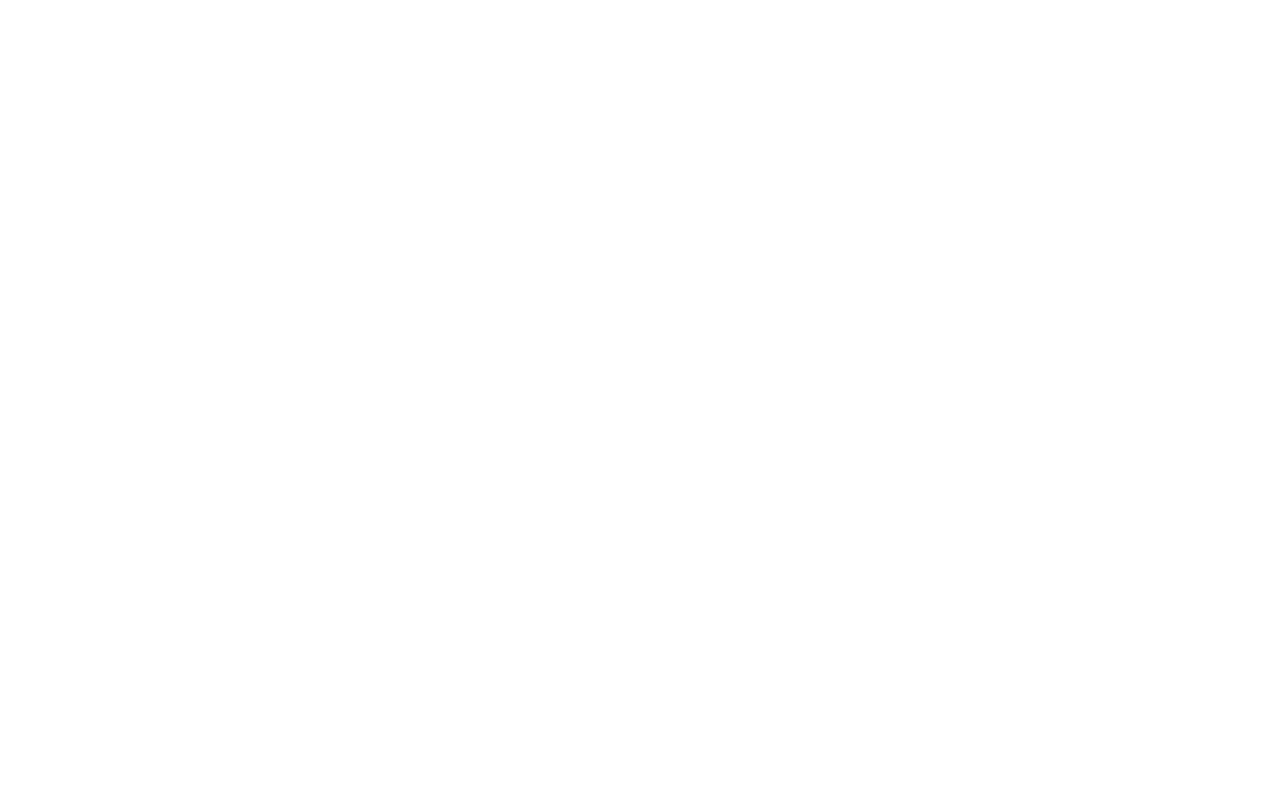
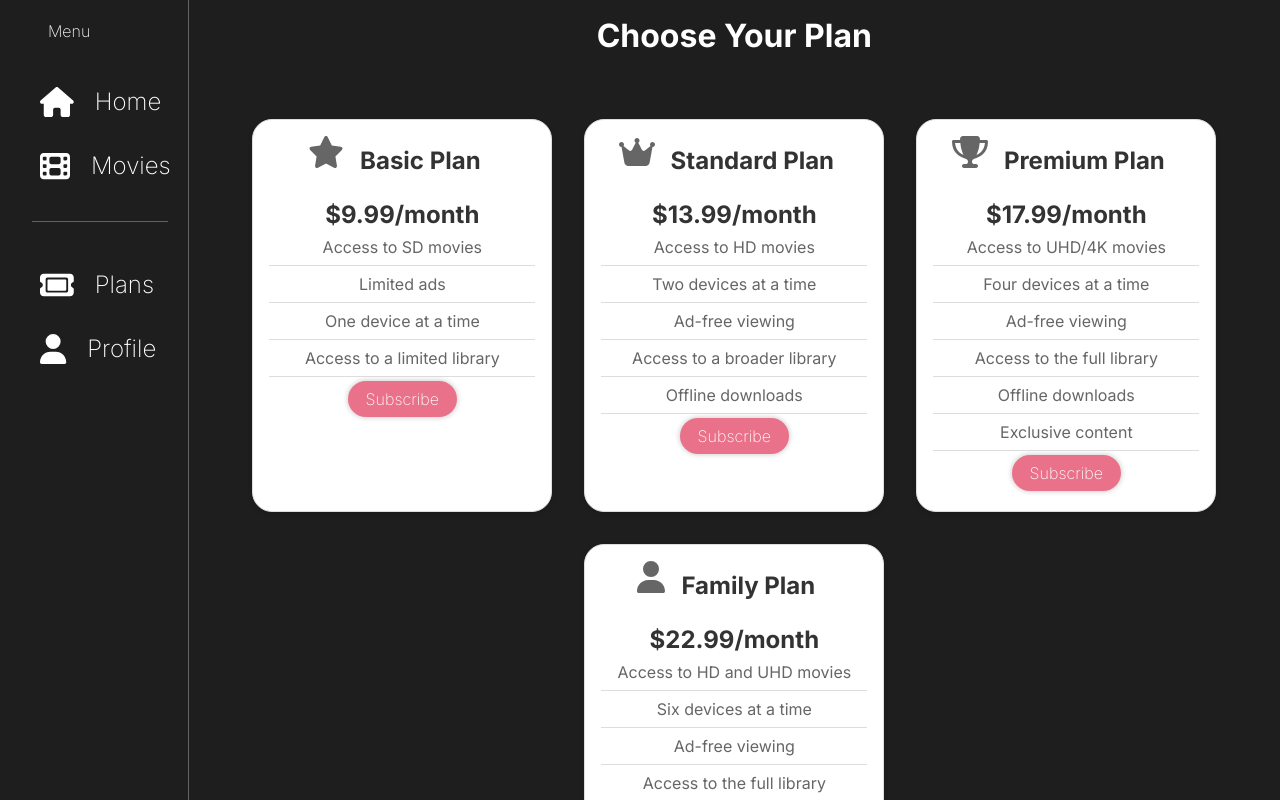
Before and after one commit to mahran-jpeg/Movie-react, a React (Vite) app: page /plans in a window 1280 px wide. Before the commit this address had no page. Shown: the top 800 px of the page. Built offline with nearby package versions, Linux system fonts and the light colour scheme.

Commit message:
plans and starting api

```diff
--- a/package.json
+++ b/package.json
@@ -13,9 +13,11 @@
     "@fortawesome/fontawesome-svg-core": "^6.5.2",
     "@fortawesome/free-solid-svg-icons": "^6.5.2",
     "@fortawesome/react-fontawesome": "^0.2.2",
+    "axios": "^1.7.2",
     "react": "^18.3.1",
     "react-dom": "^18.3.1",
-    "react-router-dom": "^6.24.0"
+    "react-router-dom": "^6.24.1",
+    "react-transition-group": "^4.4.5"
   },
   "devDependencies": {
     "@types/react": "^18.3.3",
--- a/src/App.jsx
+++ b/src/App.jsx
@@ -6,24 +6,21 @@ import HomeMovies from "./components/HomeMovies";
 import { BrowserRouter as Router, Routes, Route } from "react-router-dom";
 import HomePage from "./pages/HomePage";
 import MoviesPages from "./pages/MoviesPages";
-
+import ProfilePage from "./pages/ProfilePage";
+import { Link } from "react-router-dom";
+import PlansPage from "./pages/PlansPage";
 function App() {
   return (
     <>
       <>
-
-      <Router>
+        <Router>
           <Routes>
             <Route path="/" element={<HomePage />} />
-
-              <Route path="/movies" element={<MoviesPages />} />
-
+            <Route path="/movies" element={<MoviesPages />} />
+            <Route path="/profile" element={<ProfilePage />} />
+            <Route path="/plans" element={<PlansPage/>}/>
           </Routes>
-
-
         </Router>
-
-
       </>
     </>
   );
--- a/src/UI/HomeMovie.jsx
+++ b/src/UI/HomeMovie.jsx
@@ -4,6 +4,7 @@ import { faClock } from "@fortawesome/free-solid-svg-icons/faClock";
 import { faStar } from "@fortawesome/free-solid-svg-icons";
 import { faEarthAmericas } from "@fortawesome/free-solid-svg-icons/faEarthAmericas";
 import "../index.css";
+import { Link } from 'react-router-dom';
 const HomeMovie = ({image,title}) => {
   return (
   <>
@@ -13,9 +14,9 @@ const HomeMovie = ({image,title}) => {
                   <h3 className="movie__info__title">{title}</h3>
                   <div className="movie__info__list">
                     <div className="movie__info">
-                   <a href ='/'className='movie__hover__button'>
+                   <Link to ='/'className='movie__hover__button'>
                     Click for more
-                    </a>
+                    </Link>
                     </div>
                   </div>
                 </figure>
--- a/src/components/Header.jsx
+++ b/src/components/Header.jsx
@@ -6,6 +6,7 @@ import { faUser } from '@fortawesome/free-solid-svg-icons/faUser';
 import { faGear } from '@fortawesome/free-solid-svg-icons/faGear';
 import { faMagnifyingGlass } from '@fortawesome/free-solid-svg-icons/faMagnifyingGlass';
 import Sidebar from './Sidebar';
+import { Link } from 'react-router-dom';
 const Header = () => {
   return (
 <>
@@ -23,7 +24,7 @@ const Header = () => {
             With over 3000 movies on Ticket<span className="red">+</span>, the possibilities are endless!
 
 
-            Discover our <span className="red"> Affordable plans</span>  and <span className='red'>Movies</span> !
+            Discover our < Link to ='/plans'className="red"> Affordable plans</Link>  and <Link to ='/movies' className='red'>Movies</Link> !
           </h3>
           <div className="movie__input__wrapper">
 
--- a/src/components/Sidebar.jsx
+++ b/src/components/Sidebar.jsx
@@ -4,6 +4,7 @@ import { faHome } from "@fortawesome/free-solid-svg-icons/faHome";
 import { faUser } from "@fortawesome/free-solid-svg-icons/faUser";
 import { faTicket } from "@fortawesome/free-solid-svg-icons/faTicket";
 import { faFilm } from "@fortawesome/free-solid-svg-icons/faFilm";
+import { Link } from "react-router-dom";
 
 const Sidebar = () => {
   return (
@@ -12,31 +13,31 @@ const Sidebar = () => {
     <h2 className="sidebar__title">Menu</h2>
     <ul className="sidebar__links">
       <li className="sidebar__link__wrapper">
-        <a className="sidebar__icon__wrapper" href="/">
+        <Link className="sidebar__icon__wrapper" to ="/">
           <FontAwesomeIcon icon={faHome} className="sidebar__icon" />
-        </a>
-        <a href="/" className="sidebar__link">Home</a>
+        </Link>
+        <Link to="/" className="sidebar__link">Home</Link>
       </li>
       <li className="sidebar__link__wrapper">
-        <a className="sidebar__icon__wrapper" href="/movies">
+        <Link className="sidebar__icon__wrapper" to="/movies">
           <FontAwesomeIcon icon={faFilm} className="sidebar__icon" />
-        </a>
-        <a href="/movies" className="sidebar__link">Movies</a>
+        </Link>
+        <Link to ="/movies" className="sidebar__link">Movies</Link>
       </li>
 
       <div className="thin-line"></div>
 
       <li className="sidebar__link__wrapper">
-        <a className="sidebar__icon__wrapper" href="/plans">
+        <Link className="sidebar__icon__wrapper" to="/plans">
           <FontAwesomeIcon icon={faTicket} className="sidebar__icon" />
-        </a>
-        <a href="/plans" className="sidebar__link">Plans</a>
+        </Link>
+        <Link to="/plans" className="sidebar__link">Plans</Link>
       </li>
       <li className="sidebar__link__wrapper">
-        <a className="sidebar__icon__wrapper" href="/profile">
+        <Link className="sidebar__icon__wrapper" to ="/profile">
           <FontAwesomeIcon icon={faUser} className="sidebar__icon" />
-        </a>
-        <a href="/profile" className="sidebar__link">Profile</a>
+        </Link>
+        <Link to ="/profile" className="sidebar__link">Profile</Link>
       </li>
     </ul>
   </div>
--- a/src/index.css
+++ b/src/index.css
@@ -9,7 +9,6 @@
   list-style: none;
   text-decoration: none;
   scroll-behavior: smooth;
-
 }
 ::placeholder {
   font-style: Inter;
@@ -166,7 +165,7 @@ a {
   align-items: center;
   text-align: center;
   gap: 20px;
-  background-color: transparent ;
+  background-color: transparent;
 }
 
 /* HOME MOVIE  */
@@ -178,7 +177,6 @@ a {
   background-color: transparent;
   margin-top: -280px;
   flex-wrap: wrap;
-
 }
 
 .movie__info__title {
@@ -216,7 +214,7 @@ a {
 .movie {
   width: 198px;
   margin: 24px 8px;
-  background-color:transparent;
+  background-color: transparent;
   color: #1a1a1a;
   border-radius: 8px;
   overflow: hidden;
@@ -333,7 +331,6 @@ a {
   }
   .movie__background__text {
     transform: translate(-80%, -30%);
-
   }
 }
 @media (max-width: 768px) {
@@ -347,30 +344,29 @@ a {
     margin: 0 auto;
     max-width: 400px;
   }
-  .movie__background__para{
+  .movie__background__para {
     font-size: 16px;
   }
-  .sidebar__link{
+  .sidebar__link {
     display: none;
   }
-  .sidebar__title{
+  .sidebar__title {
     display: none;
   }
-  .movie__background{
+  .movie__background {
     width: 90%;
-
   }
-  .sidebar{
+  .sidebar {
     width: 250px;
   }
-  .sidebar__links{
+  .sidebar__links {
     margin-right: 22px;
     gap: 20px;
   }
-  .thin-line{
+  .thin-line {
     width: 100%;
   }
-  .sidebar__icon{
+  .sidebar__icon {
     margin-top: 20px;
   }
 }
@@ -380,7 +376,7 @@ a {
     margin-right: 630px;
     width: 30%;
   }
-  .movie__searching__results{
+  .movie__searching__results {
     margin-right: 30px;
   }
   .movie__background__text {
@@ -388,30 +384,29 @@ a {
     margin: 0 auto;
     max-width: 350px;
   }
-  .movie__background__para{
+  .movie__background__para {
     font-size: 16px;
   }
-  .sidebar__link{
+  .sidebar__link {
     display: none;
   }
-  .sidebar__title{
+  .sidebar__title {
     display: none;
   }
-  .movie__background{
+  .movie__background {
     width: 90%;
-
   }
-  .sidebar{
+  .sidebar {
     width: 250px;
   }
-  .sidebar__links{
+  .sidebar__links {
     margin-right: 22px;
     gap: 20px;
   }
-  .thin-line{
+  .thin-line {
     width: 100%;
   }
-  .sidebar__icon{
+  .sidebar__icon {
     margin-top: 20px;
   }
 }
@@ -425,17 +420,17 @@ a {
     width: 150px;
     margin: 20px;
   }
-.movie__search__title{
+  .movie__search__title {
     font-size: 18px;
   }
   .movie__img {
     height: auto;
     max-width: 100%;
   }
-  .movie__searching__results{
+  .movie__searching__results {
     margin-right: 30px;
   }
-  .movie__searching__results{
+  .movie__searching__results {
     margin-right: 70px;
   }
   .movie__background__text {
@@ -443,30 +438,29 @@ a {
     margin: 0 auto;
     max-width: 200px;
   }
-  .movie__background__para{
+  .movie__background__para {
     font-size: 16px;
   }
-  .sidebar__link{
+  .sidebar__link {
     display: none;
   }
-  .sidebar__title{
+  .sidebar__title {
     display: none;
   }
-  .movie__background{
+  .movie__background {
     width: 90%;
-
   }
-  .sidebar{
+  .sidebar {
     width: 250px;
   }
-  .sidebar__links{
+  .sidebar__links {
     margin-right: 22px;
     gap: 20px;
   }
-  .thin-line{
+  .thin-line {
     width: 100%;
   }
-  .sidebar__icon{
+  .sidebar__icon {
     margin-top: 20px;
   }
   .movie__hover__button {
@@ -474,9 +468,8 @@ a {
     padding: 4px 10px;
     line-height: 18px;
   }
- .thin-line{
+  .thin-line {
     width: 18px;
-
   }
 }
 
@@ -491,7 +484,7 @@ a {
 
   justify-content: space-between;
 }
-.moviepage__search--input>input {
+.moviepage__search--input > input {
   background-color: initial;
   border: none;
   color: #fff;
@@ -505,8 +498,9 @@ a {
   color: white;
   background-color: crimson;
   font-size: 20px;
+  transition: transform 0.3s, background-color 0.3s;
 }
-.moviepage__search--button>button {
+.moviepage__search--button > button {
   background-color: initial;
   border: 3px solid #fff;
   border-radius: 8px;
@@ -518,6 +512,178 @@ a {
   color: white;
   background-color: crimson;
 }
-.icon__search{
+
+.icon__search {
   font-size: 36px;
 }
+/* PROFILE PAGE */
+.form-container {
+  width: 800px;
+  height: 500px;
+  padding: 20px;
+  background-color: #333;
+  border-radius: 8px;
+  box-shadow: 0px 0px 10px rgba(0, 0, 0, 0.3);
+  display: flex;
+  text-align: center;
+  flex-direction: column;
+  gap: 14px;
+
+}
+
+.form-container h2 {
+  margin-bottom: 20px;
+  text-align: center;
+}
+
+.form-container form {
+  display: flex;
+  flex-direction: column;
+}
+
+.form-container input {
+  margin-bottom: 10px;
+  padding: 8px;
+  font-size: 16px;
+}
+
+.form-container button {
+  padding: 10px;
+  border: none;
+  color: white;
+  cursor: pointer;
+  font-size: 16px;
+}
+
+.form-container button:hover {
+  background-color: #45a049;
+}
+
+.form-container button:last-child {
+  margin-top: 10px;
+  background-color: crimson;
+  transition: all 400ms ease;
+}
+
+.form-container button:last-child:hover {
+  background-color: #1e1e1e;
+}
+.login__container {
+  color: white;
+  padding: 20px;
+  margin: auto;
+}
+.input__profile {
+  height: 40px;
+  width: 440px;
+  box-sizing: border-box;
+margin: 14px;
+  margin-left: 150px;
+}
+.input__profile::placeholder {
+  color: black;
+  font-size: 16px;
+}
+.login__button {
+  width: 350px;
+  margin-left: 190px;
+  border-radius: 15px;
+
+}
+
+/* PLANS */
+header {
+  background-color: #1e1e1e;
+  color: #fff;
+  text-align: center;
+  padding: 1rem 0;
+}
+
+.plans {
+  display: flex;
+  justify-content: center;
+  flex-wrap: wrap;
+  margin: 2rem 0;
+}
+
+.plan {
+  background-color: #fff;
+  border: 1px solid #ddd;
+  border-radius: 20px;
+  margin: 1rem;
+  padding: 1rem;
+  width: 300px;
+  box-shadow: 0 2px 5px rgba(0, 0, 0, 0.1);
+  text-align: center;
+  transition: transform 0.3s, box-shadow 0.3s;
+}
+
+.plan:hover {
+  transform: translateY(-10px);
+  box-shadow: 0 4px 10px rgba(0, 0, 0, 0.2);
+}
+
+.plan h2 {
+  margin-top: 0;
+  font-weight: bold;
+  color: #333;
+}
+
+.price {
+  font-size: 1.5rem;
+  color: #333;
+  font-weight: bold;
+}
+
+.plans__links {
+  list-style-type: none;
+  padding: 0;
+}
+
+.plans__link {
+  border-bottom: 1px solid #ddd;
+  padding: 0.5rem 0;
+  font-size: 1rem;
+  color: #666;
+}
+
+.plan__button {
+  background: crimson;
+  border-radius: 999px;
+  box-shadow: 0 0 5px 1px rgba(0, 0, 0, 0.3);
+  color: #ffffff;
+  cursor: pointer;
+  font-size: 16px;
+  font-weight: 200;
+  opacity: 1;
+  outline: 0 solid transparent;
+  padding: 8px 18px;
+  border: 0;
+  margin-top: 4px;
+  margin-bottom: 4px;
+  opacity: 0.6;
+  transition: 0.3s;
+}
+
+.plan__button:hover {
+  opacity: 1;
+  transform: translateY(-2px);
+  box-shadow: 0 2px 5px rgba(0, 0, 0, 0.3);
+}
+
+.plan__icon {
+  font-size: 2rem;
+  margin-bottom: 1rem;
+  color: #666;
+}
+
+.plan__header {
+  display: flex;
+  align-items: center;
+  justify-content: center;
+  margin-bottom: 1rem;
+}
+
+.plan__header h2 {
+  margin: 0 1rem;
+}
--- /dev/null
+++ b/src/pages/PlansPage.jsx
@@ -0,0 +1,91 @@
+import React from 'react';
+import Sidebar from '../components/Sidebar';
+import { FontAwesomeIcon } from '@fortawesome/react-fontawesome';
+import { faStar } from '@fortawesome/free-solid-svg-icons/faStar';
+import { faCrown } from '@fortawesome/free-solid-svg-icons/faCrown';
+import { faTrophy } from '@fortawesome/free-solid-svg-icons/faTrophy';
+import { faUser } from '@fortawesome/free-solid-svg-icons/faUser';
+
+const PlansPage = () => {
+  return (
+   <>
+   <div className="app__container">
+      <Sidebar />
+
+      <div className="app__container__right">
+  <header>
+    <h1 className='planPage__header'>Choose Your Plan</h1>
+  </header>
+  <section className="plans">
+    <div className="plan">
+      <div className="plan__header">
+        <FontAwesomeIcon icon={faStar} className=' plan__icon'/>
+        <h2>Basic Plan</h2>
+      </div>
+      <p className="price">$9.99/month</p>
+      <ul className='plans__links'>
+        <li className ="plans__link" > Access to SD movies</li>
+        <li className ="plans__link">Limited ads</li>
+        <li  className ="plans__link">One device at a time</li>
+        <li className ="plans__link">Access to a limited library</li>
+      </ul>
+      <button className='plan__button'>Subscribe</button>
+    </div>
+    <div className="plan">
+      <div className="plan__header">
+        <FontAwesomeIcon icon={faCrown} className=' plan__icon'/>
+        <h2>Standard Plan</h2>
+      </div>
+      <p className="price">$13.99/month</p>
+      <ul className='plans__links'>
+        <li className ="plans__link">Access to HD movies</li>
+        <li className ="plans__link">Two devices at a time</li>
+        <li className ="plans__link">Ad-free viewing</li>
+        <li className ="plans__link">Access to a broader library</li>
+        <li className ="plans__link">Offline downloads</li>
+      </ul>
+      <button className='plan__button'>Subscribe</button>
+    </div>
+    <div className="plan">
+      <div className="plan__header">
+      <FontAwesomeIcon icon={faTrophy} className='plan__icon'/>
+        <h2>Premium Plan</h2>
+      </div>
+      <p className="price">$17.99/month</p>
+      <ul className='plans__links'>
+        <li className='plans__link'>Access to UHD/4K movies</li>
+        <li className='plans__link'>Four devices at a time</li>
+        <li className='plans__link'>Ad-free viewing</li>
+        <li className='plans__link'>Access to the full library</li>
+        <li className='plans__link'>Offline downloads</li>
+        <li className='plans__link' > Exclusive content</li>
+      </ul>
+      <button className='plan__button'>Subscribe</button>
+    </div>
+    <div className="plan">
+      <div className="plan__header">
+      <FontAwesomeIcon icon={faUser} className='plan__icon'/>
+        <i className="fas fa-users plan__icon"></i>
+        <h2>Family Plan</h2>
+      </div>
+      <p className="price">$22.99/month</p>
+      <ul className='plans__links'>
+        <li className='plans__link'>Access to HD and UHD movies</li>
+        <li className='plans__link'>Six devices at a time</li>
+        <li className='plans__link'>Ad-free viewing</li>
+        <li className='plans__link'>Access to the full library</li>
+        <li className='plans__link'>Offline downloads</li>
+        <li className='plans__link'>Kid-friendly content and parental controls</li>
+        <li className='plans__link'>Profiles for each family member</li>
+      </ul>
+      <button className='plan__button'>Subscribe</button>
+    </div>
+  </section>
+</div>
+      </div>
+
+   </>
+  );
+}
+
+export default PlansPage;
--- /dev/null
+++ b/src/pages/ProfilePage.jsx
@@ -0,0 +1,94 @@
+import React from "react";
+import { useState } from "react";
+import Sidebar from "../components/Sidebar";
+import HeaderImg from "../images/moviebackground.jpg";
+import { FontAwesomeIcon } from "@fortawesome/react-fontawesome";
+
+const ProfilePage = ({ onLogin, onSignUp }) => {
+  const [showLoginForm, setShowLoginForm] = useState(true);
+  const [username, setUsername] = useState("");
+  const [password, setPassword] = useState("");
+
+  const toggleForm = () => {
+    setShowLoginForm(!showLoginForm);
+  };
+  const handleLogin = () => {
+    onLogin(username, password);
+  };
+
+  const handleSignUp = () => {
+    onSignUp(username, password);
+  };
+
+  return (
+    <div className="app__container">
+      <Sidebar />
+      <div className="app__container__right login__container">
+        {showLoginForm ? (
+          <div className="form-container">
+            <h2>Login</h2>
+            <form>
+              <input
+                className="input__profile"
+                type="text"
+                placeholder="Username"
+                value={username}
+                onChange={(e) => setUsername(e.target.value)}
+              />
+              <input
+                className="input__profile"
+                type="password"
+                placeholder="Password"
+                value={password}
+                onChange={(e) => setPassword(e.target.value)}
+              />
+
+              <button
+                type="button"
+                onClick={handleLogin}
+                className="login__button"
+              >
+                Login
+              </button>
+            </form>
+            <button onClick={toggleForm} className="login__button">
+              Switch to Sign Up
+            </button>
+          </div>
+        ) : (
+          <div className="form-container">
+            <h2>Sign Up</h2>
+            <form>
+              <input
+                className="input__profile"
+                type="text"
+                placeholder="Username"
+                value={username}
+                onChange={(e) => setUsername(e.target.value)}
+              />
+              <input
+                className="input__profile"
+                type="password"
+                placeholder="Password"
+                value={password}
+                onChange={(e) => setPassword(e.target.value)}
+              />
+              <button
+                type="button"
+                onClick={handleSignUp}
+                className="login__button"
+              >
+                Sign Up
+              </button>
+            </form>
+            <button onClick={toggleForm} className="login__button">
+              Switch to Login
+            </button>
+          </div>
+        )}
+      </div>
+    </div>
+  );
+};
+
+export default ProfilePage;
```
Also changed, not shown: src/pages/MoviesPages.jsx (+15 -4 lines), 1 other file (tests, documents, lock files or other folders). Lines whose indentation alone changed are shown as unchanged.
